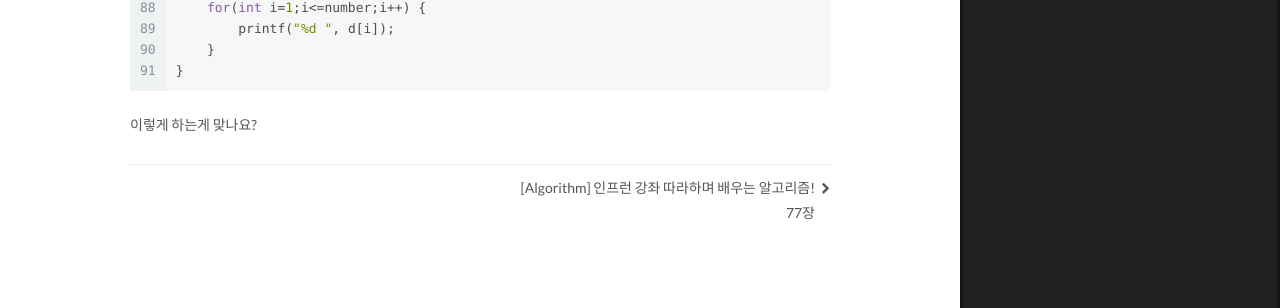
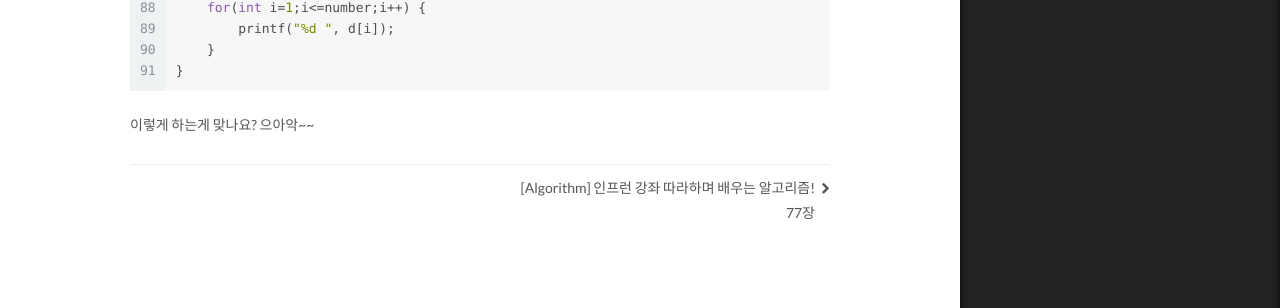
Before and after one commit to jiyeoon/jiyeoon.github.io, a Jekyll site: the page built from _posts/Algorithm/2020-07-17-algorithm-study25.md, in a window 1280 px wide and 1400 px high, scrolled down 3894 px. Shown: the part 965-1273 px from the top of the window. Built offline with Jekyll 4.4.1, drawn with Linux system fonts in a browser that asks for light colours.

Commit message:
Update 2020-07-17-algorithm-study25.md

````diff
--- a/_posts/Algorithm/2020-07-17-algorithm-study25.md
+++ b/_posts/Algorithm/2020-07-17-algorithm-study25.md
@@ -200,3 +200,4 @@ int main(void) {
 ```
 
 이렇게 하는게 맞나요?
+으아악~~
````
